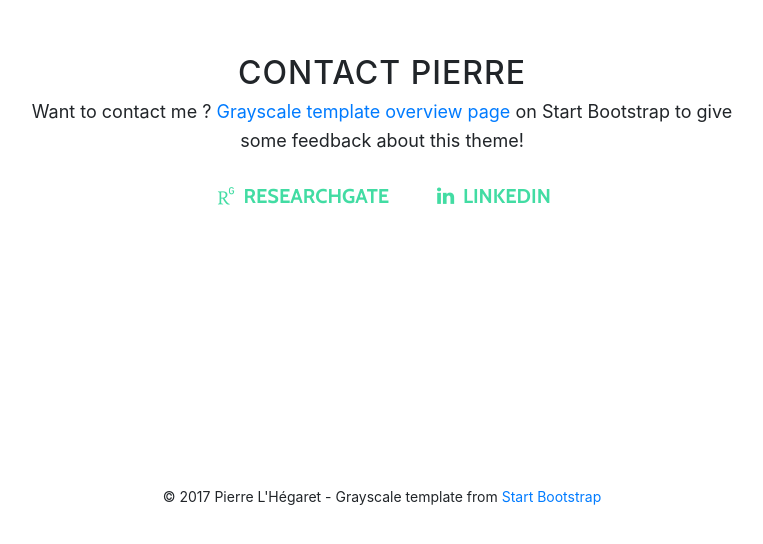
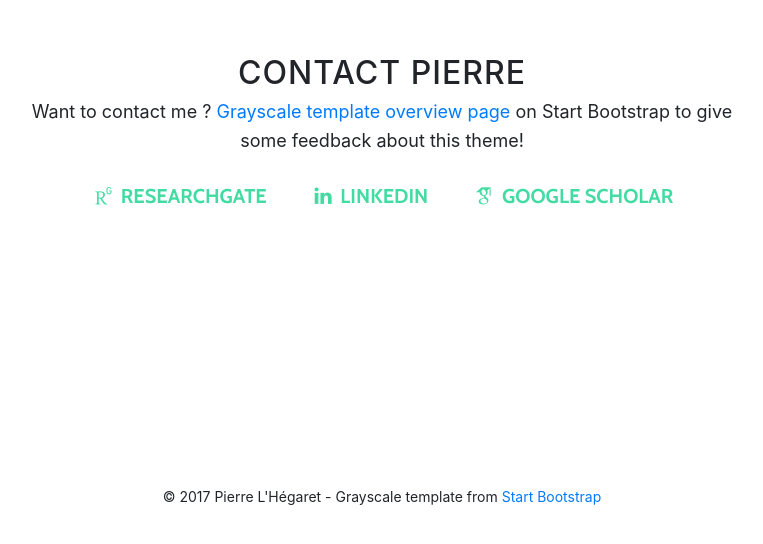
Before and after one commit to pierre-l-hegaret/pierre-l-hegaret.github.io, a website with bundled scripts: page index.html in a window 1280 px wide. Shown: the part 2260-2804 px from the top of the page, without its empty margins (258-1021 px from the left). Built offline with nearby package versions, Linux system fonts and the light colour scheme; a web font is replaced by a local one.

Commit message:
updated button

```diff
--- a/index.html
+++ b/index.html
@@ -126,6 +126,12 @@
                   <span class="network-name">LinkedIn</span>
                 </a>
               </li>
+              <li class="list-inline-item">
+                <a href="https://scholar.google.com/citations?user=G7VqHF0AAAAJ&hl=fr" class="btn btn-default btn-lg">
+                  <i class="ai ai-google-scholar ai-fw"></i>
+                  <span class="network-name">Google Scholar</span>
+                </a>
+              </li>
             </ul>
           </div>
         </div>
```
Also changed, not shown: 2 other files.
